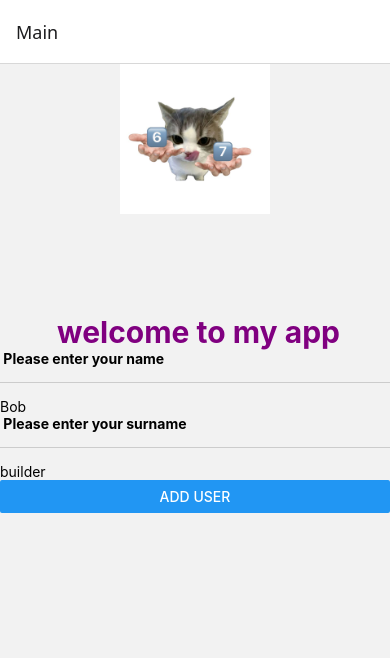
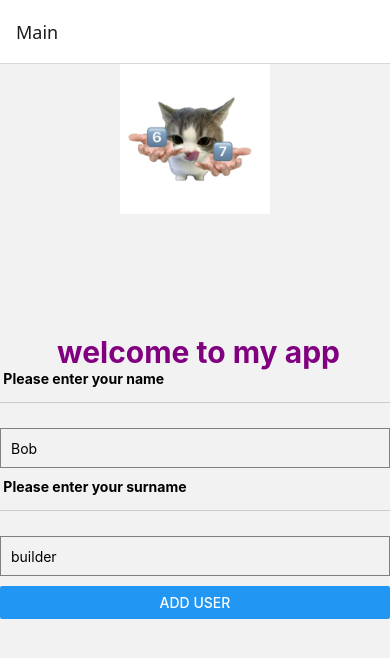
Before and after one commit to MayleahsProgram/My-First-App, a React Native app in the folder first-app/: screen / in a window 390 px wide. Shown: the top 658 px of the page. Built offline with nearby package versions, Linux system fonts and the light colour scheme.

Commit message:
Remove IDE configuration files from the project

```diff
--- a/first-app/App.tsx
+++ b/first-app/App.tsx
@@ -35,16 +35,31 @@ console.log("App works!");
           source={require('./images/67.jpg')}
           style={styles.image}
         />
-
+<View style={styles.inputFlex}>
       <Text style={styles.welcomeTxt}> welcome to my app</Text>
 
       <Text style={styles.label}> Please enter your name</Text>
       <View style={styles.divider} />
-      <TextInput placeholder="Bob" onChangeText={(newText) => setName(newText)} />
+      <TextInput
+      style={styles.input}
+      placeholder="Bob"
+      onChangeText={(newText) => setName(newText)}
+      autoCapitalize="words"
+      autoCorrect={false}
+      keyboardType="default"
+      />
 
       <Text style={styles.label}> Please enter your surname</Text>
       <View style={styles.divider} />
-      <TextInput placeholder="builder" onChangeText={(newText) => setSurname(newText)} />
+      <TextInput
+      style={styles.input}
+      placeholder="builder"
+      onChangeText={(newText) => setSurname(newText)}
+      autoCapitalize="words"
+      autoCorrect={false}
+      keyboardType="default"
+      />
+      </View>
 
       <Button title="Add user"
         onPress={() => {
@@ -53,6 +68,8 @@ console.log("App works!");
        />
       <StatusBar style="auto" />
     </View>
+
+
 
   );
 }
@@ -78,4 +95,15 @@ const styles = StyleSheet.create({
     height: 150,
     alignSelf: 'center',
   },
+  input: {
+    height: 40,
+    borderColor: 'gray',
+    borderWidth: 1,
+    marginVertical: 10,
+    paddingHorizontal: 10,
+  },
+  inputFlex: {
+    justifyContent:'space-evenly',
+    marginTop: 20,
+  }
 })
```
